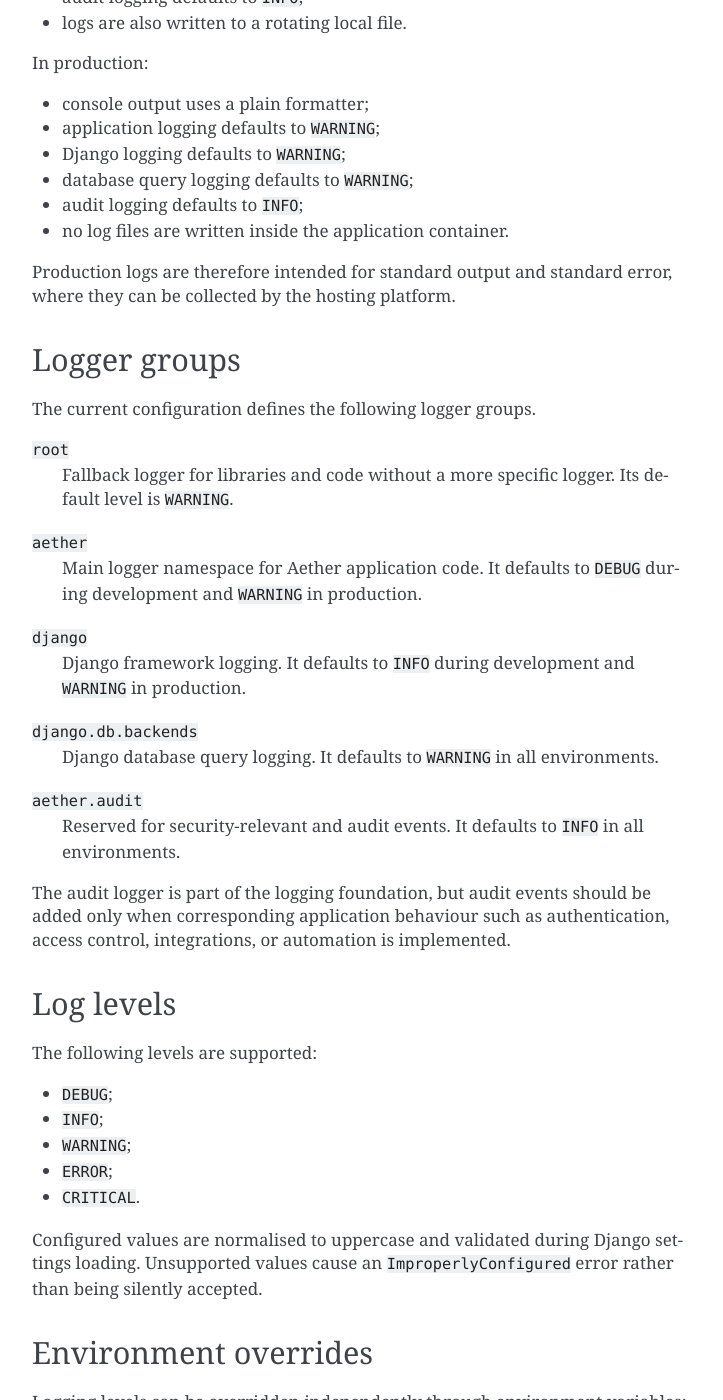
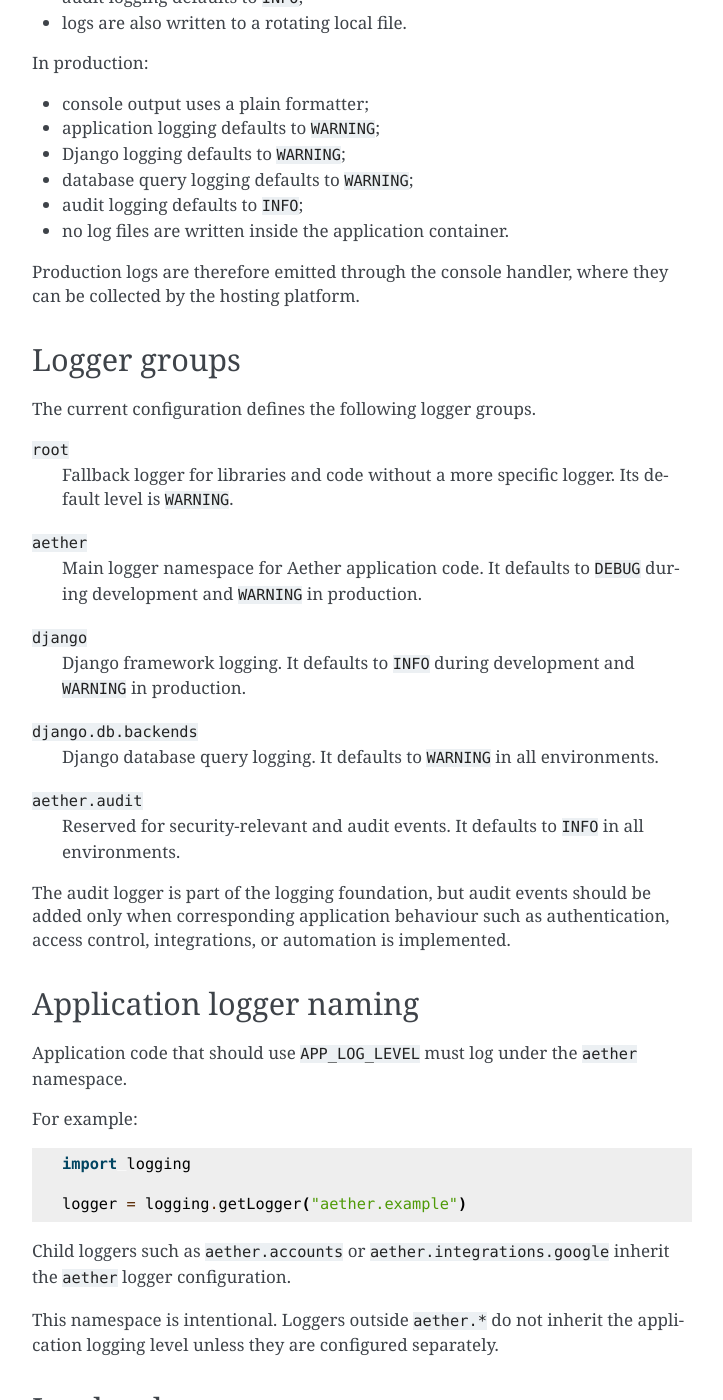
Before and after one commit to alex-nuclearboy/aether-app, a Sphinx documentation site: the page built from docs/source/development/logging.rst, in a window 1280 px wide and 1400 px high, scrolled down 528 px. Shown: the whole window, without its empty margins (388-1111 px from the left). Built offline with Sphinx 7.4.7, drawn with Linux system fonts in a browser that asks for light colours; some of the changed text lies outside the part shown.

Commit message:
docs: align documentation with current project state
Update the project overview, structure, testing, logging, and local development documentation to match the current implementation and available application routes.

```diff
--- a/docs/source/architecture/overview.rst
+++ b/docs/source/architecture/overview.rst
@@ -14,6 +14,10 @@ The implemented foundation consists of:
 * PostgreSQL access through Psycopg 3;
 * PostgreSQL 18 for local development through Docker Compose;
 * dependency and virtual-environment management through ``uv``;
+* automated testing through ``pytest`` and ``pytest-django``;
+* branch coverage reporting and enforcement through ``pytest-cov``;
+* configurable application logging with coloured development output through
+  ``colorlog``;
 * Pylint with Django-aware linting;
 * Sphinx documentation;
 * GitHub Actions for continuous quality checks.
--- a/docs/source/development/logging.rst
+++ b/docs/source/development/logging.rst
@@ -32,8 +32,8 @@ In production:
 * audit logging defaults to ``INFO``;
 * no log files are written inside the application container.
 
-Production logs are therefore intended for standard output and standard error,
-where they can be collected by the hosting platform.
+Production logs are therefore emitted through the console handler, where they
+can be collected by the hosting platform.
 
 
 Logger groups
@@ -64,6 +64,25 @@ The current configuration defines the following logger groups.
 The audit logger is part of the logging foundation, but audit events should be
 added only when corresponding application behaviour such as authentication,
 access control, integrations, or automation is implemented.
+
+
+Application logger naming
+-------------------------
+
+Application code that should use ``APP_LOG_LEVEL`` must log under the
+``aether`` namespace.
+
+For example::
+
+   import logging
+
+   logger = logging.getLogger("aether.example")
+
+Child loggers such as ``aether.accounts`` or ``aether.integrations.google``
+inherit the ``aether`` logger configuration.
+
+This namespace is intentional. Loggers outside ``aether.*`` do not inherit the
+application logging level unless they are configured separately.
 
 
 Log levels
--- a/docs/source/getting-started/local-development.rst
+++ b/docs/source/getting-started/local-development.rst
@@ -105,8 +105,10 @@ Start the Django development server::
 
    uv run python manage.py runserver
 
-The application is available at http://127.0.0.1:8000/ and the Django
-administration site at http://127.0.0.1:8000/admin/.
+The development server listens at http://127.0.0.1:8000/.
+
+At the current stage, the project exposes only the Django administration
+interface at http://127.0.0.1:8000/admin/.
 
 Stop the local environment
 --------------------------
```
Also changed, not shown: README.md (+3 -3 lines), docs/source/architecture/project-structure.rst (+4 -3 lines), docs/source/development/testing.rst (+4 -4 lines).
